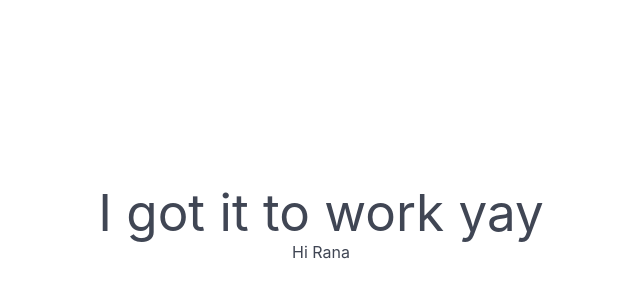
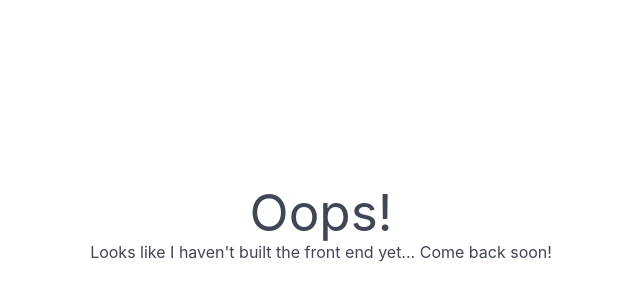
Before and after one commit to pforn/website, a React (Vite) app: page / in a window 1280 px wide. Shown: the part 176-476 px from the top of the page, without its empty margins (319-959 px from the left). Built offline with nearby package versions, Linux system fonts and the light colour scheme.

Commit message:
Coming soon

```diff
--- a/src/components/Home/Home.jsx
+++ b/src/components/Home/Home.jsx
@@ -3,8 +3,8 @@ import React from "react";
 const Home = () => {
   return (
     <div>
-      <h1>I got it to work yay</h1>
-      <p>Hi Rana</p>
+      <h1>Oops!</h1>
+      <p>Looks like I haven't built the front end yet... Come back soon!</p>
     </div>
   );
 };
```
